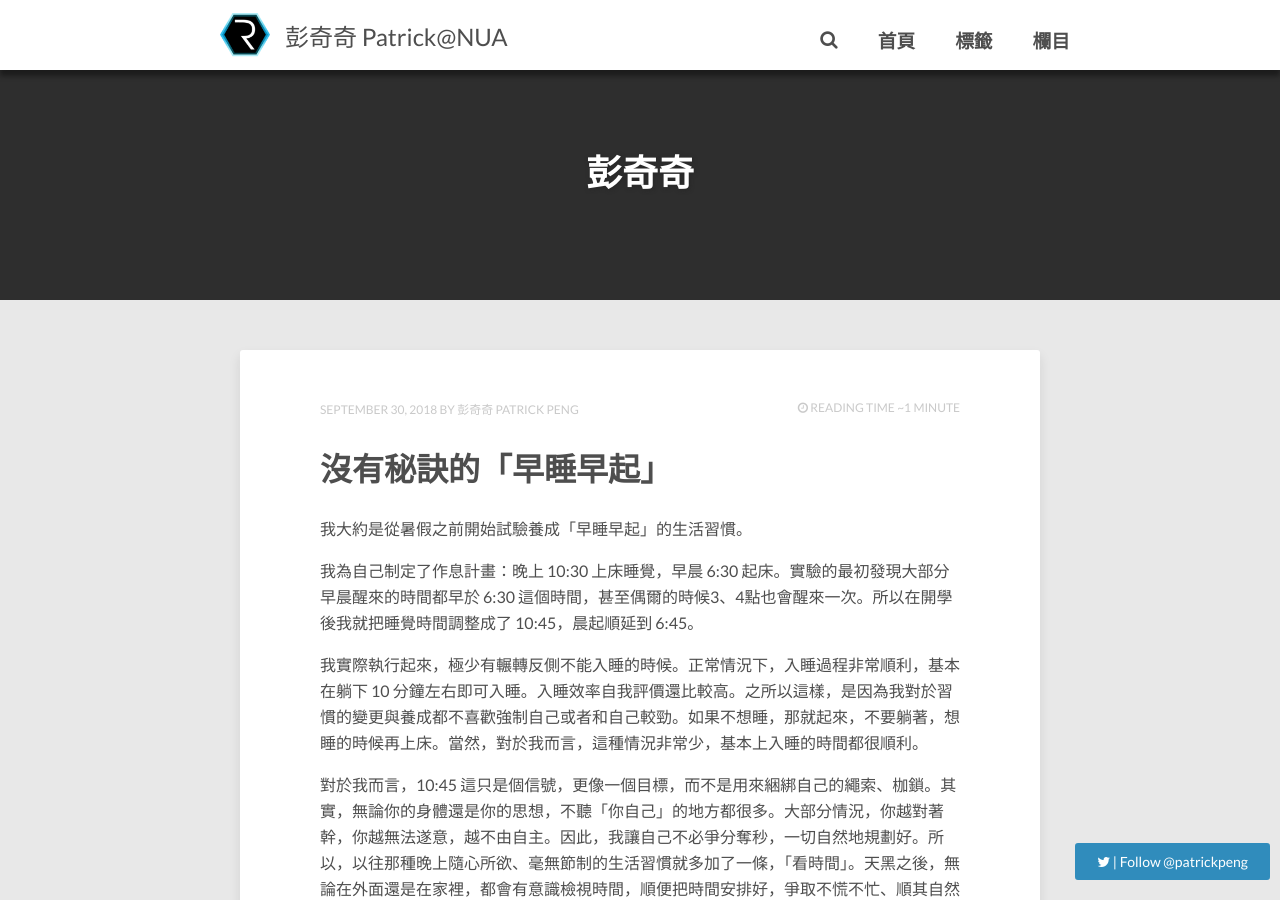
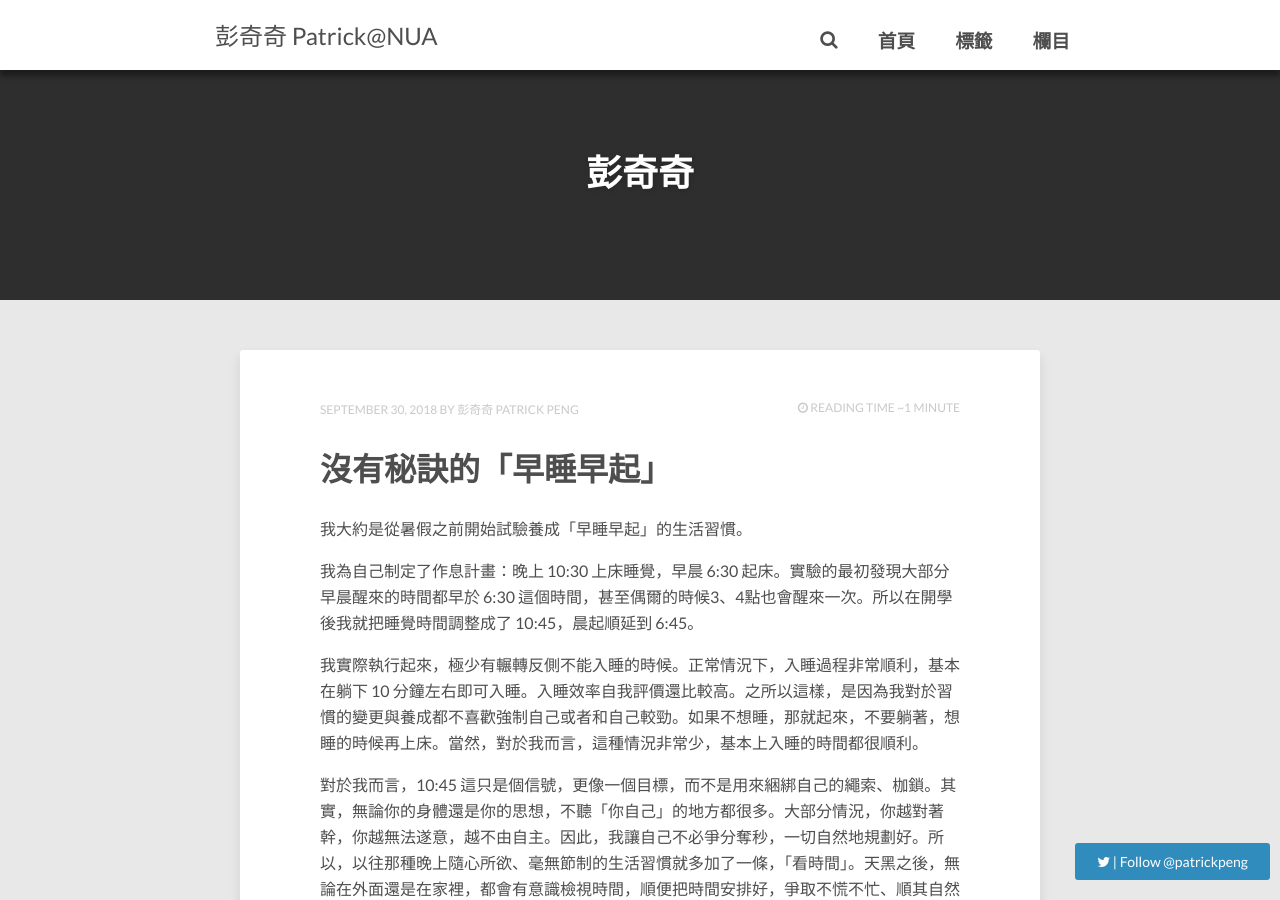
Before and after one commit to patrickpeng/blog, a Jekyll site: the page built from index.html, in a window 1280 px wide and 900 px high. Built offline with Jekyll 4.4.1, drawn with Linux system fonts in a browser that asks for light colours; nearby versions of some CDN libraries; the list of posts is cut into pages by our own code; comment, search, counter and statistics services are not loaded.

Commit message:
Update _config.yml

```diff
--- a/_config.yml
+++ b/_config.yml
@@ -5,7 +5,7 @@
 disqus_shortname:
 reading_time:     true # if true, shows the estimated reading time for a post
 words_per_minute: 200
-logo:             images/logo.png # logo visible in the topbar
+#logo:             images/logo.png # logo visible in the topbar
 excerpt_separator: <!--more-->
 # Your site's domain goes here (eg: //mmistakes.github.io, http://mademistakes.com, etc)
 # When testing locally leave blank or use http://localhost:4000
```
